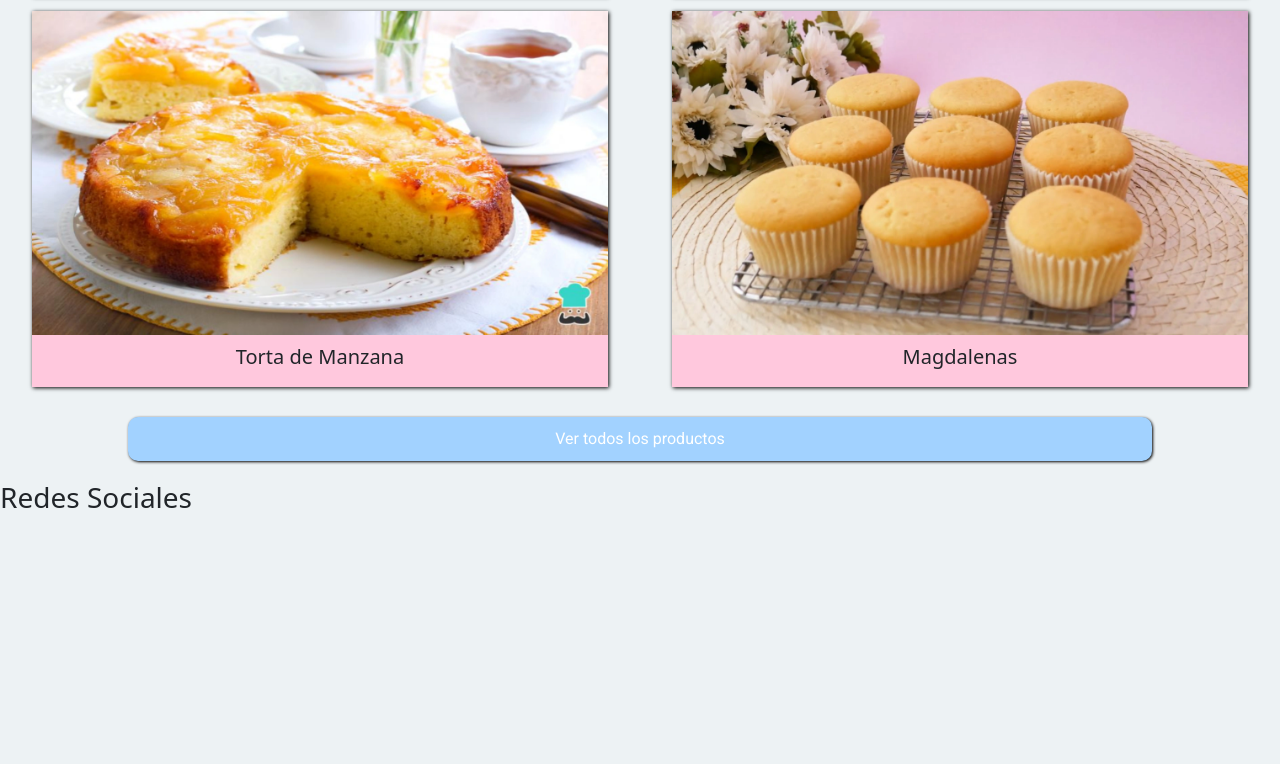
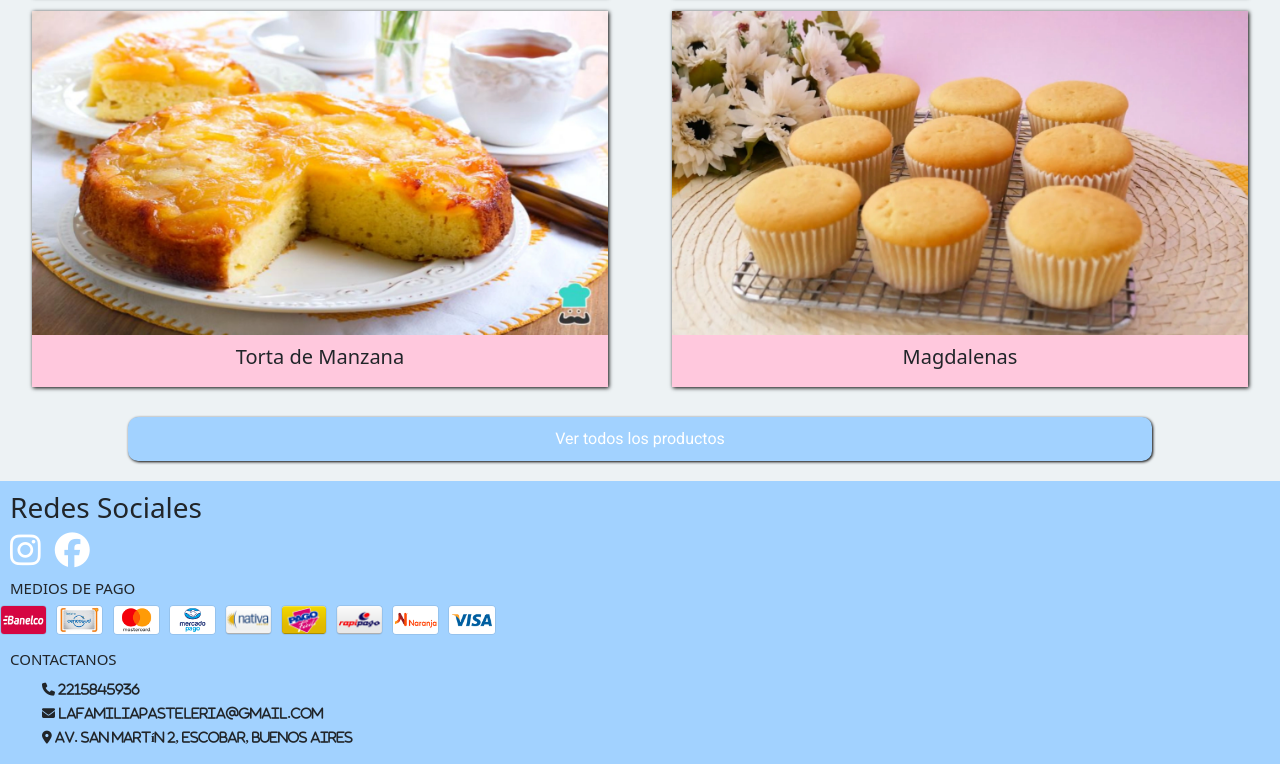
Before and after one commit to JuanBenegas/entrega-final-coder, a website: page index.html in a window 1280 px wide. Shown: the part 1845-2609 px from the top of the page. Before the commit the page ends 2392 px from the top, so only its background shows below. Drawn offline with nearby package versions, Linux system fonts and the light colour scheme; a web font is replaced by a local one.

Commit message:
Se termino con el Index y Footer

```diff
--- a/index.html
+++ b/index.html
@@ -51,6 +51,7 @@
     </div>
 
     <div class="section-one">
+      <a href="">
         <div class="section-one__cardContainer">
           <img class="section-one__imgTortaClasica" src="./assets/index/torta-clasica.jpg"
             alt="Tarta de chocolate con crema, pedazos de durazno y moras">
@@ -61,6 +62,7 @@
             </div>
           </div>
         </div>
+      </a>
     </div>
 
     <div class="section-two">
@@ -86,9 +88,6 @@
         </div>
       </div>
     </div>
-
-    <br>
-
 
     <div class="section-three">
       <h4 class="destacados">Productos Destacados</h4>
@@ -132,14 +131,33 @@
 
     <div class="footer">
       <h3>Redes Sociales</h3>
+      <div class="footer__redes-sociales">
+        <a href=""><i class="fa-brands fa-instagram"></i></a>
+        <a href=""><i class="fa-brands fa-facebook"></i></a>
       </div>
-
+      <h3 class="footer__pagos">MEDIOS DE PAGO</h3>
+      <img src="./assets/footer/banelco@2x.png" alt="">
+      <img src="./assets/footer/cencosud@2x.png" alt="">
+      <img src="./assets/footer/mastercard@2x.png" alt="">
+      <img src="./assets/footer/mercadopago@2x.png" alt="">
+      <img src="./assets/footer/nativa@2x.png" alt="">
+      <img src="./assets/footer/pagofacil@2x.png" alt="">
+      <img src="./assets/footer/rapipago@2x.png" alt="">
+      <img src="./assets/footer/tarjeta-naranja@2x.png" alt="">
+      <img src="./assets/footer/visa@2x.png" alt="">
+      <h3 class="footer__contactanos">CONTACTANOS</h3>
+      <ul class="footer__listaCont">
+        <li>
+          <i class="fa-solid fa-phone"> 2215845936</i>
+        </li>
+        <li>
+          <i class="fa-solid fa-envelope"> lafamiliapasteleria@gmail.com</i>
+        </li>
+        <li>
+          <i class="fa-solid fa-location-dot"> Av. San Martín 2, Escobar, Buenos Aires</i>
+        </li>
+      </ul>
     </div>
-
-
-
-
-
 
     <script src="https://cdn.jsdelivr.net/npm/bootstrap@5.2.1/dist/js/bootstrap.bundle.min.js"
       integrity="sha384-u1OknCvxWvY5kfmNBILK2hRnQC3Pr17a+RTT6rIHI7NnikvbZlHgTPOOmMi466C8"
--- a/scss/sections/_footer.scss
+++ b/scss/sections/_footer.scss
@@ -1,5 +1,33 @@
 .footer{
+    background-color: $color-celesteSuave;
     h3{
-        margin-top: 20px;
+        margin-top: 10px;
+        margin-left: 10px;
+    }
+    a{
+        text-decoration: none;
+        color: $color-blanco;
+    }
+    i{
+        font-size: 35px;
+        margin-left: 10px;
+    }
+    img{
+        width: auto;
+        height: 30px;
+        margin: 0 5px 5px 0;
+        border: 1px solid #00000012;
+        border-radius: 4px;
+    }
+    &__pagos{
+        font-size: 15px;
+    }
+    &__contactanos{
+        font-size: 15px;
+    }
+    &__listaCont{
+        i{
+            font-size: 13px;
+        }
     }
 }
--- a/scss/sections/_section-three.scss
+++ b/scss/sections/_section-three.scss
@@ -61,6 +61,7 @@
             box-shadow: 1px 1px 3px 0px $color-negro;
             width: 80vw;
             text-align: center;
+            margin-bottom: 20px;
         }
     }
 }
```
Also changed, not shown: assets/footer/banelco@2x.png (added), assets/footer/cencosud@2x.png (added), assets/footer/mastercard@2x.png (added), assets/footer/mercadopago@2x.png (added), assets/footer/nativa@2x.png (added), assets/footer/pagofacil@2x.png (added), assets/footer/rapipago@2x.png (added), assets/footer/tarjeta-naranja@2x.png (added), assets/footer/visa@2x.png (added), css/style.css. Lines whose indentation alone changed are shown as unchanged.
